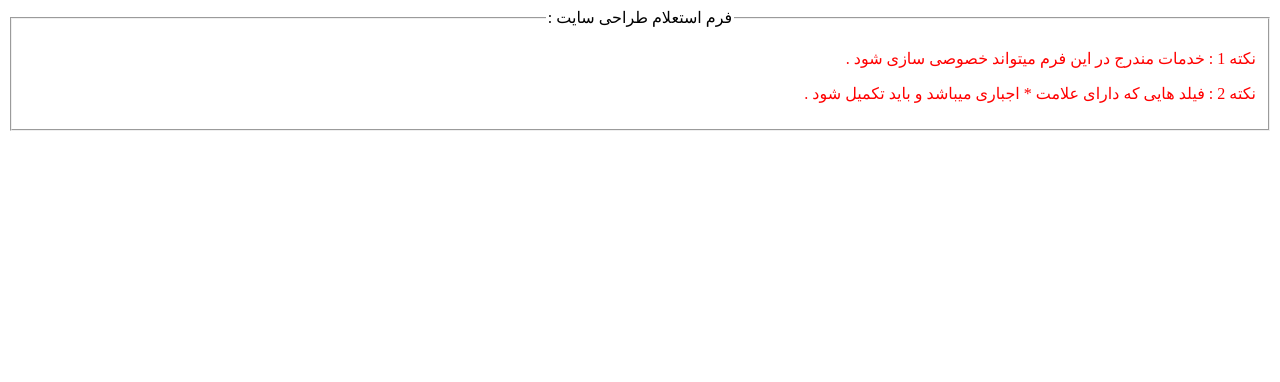
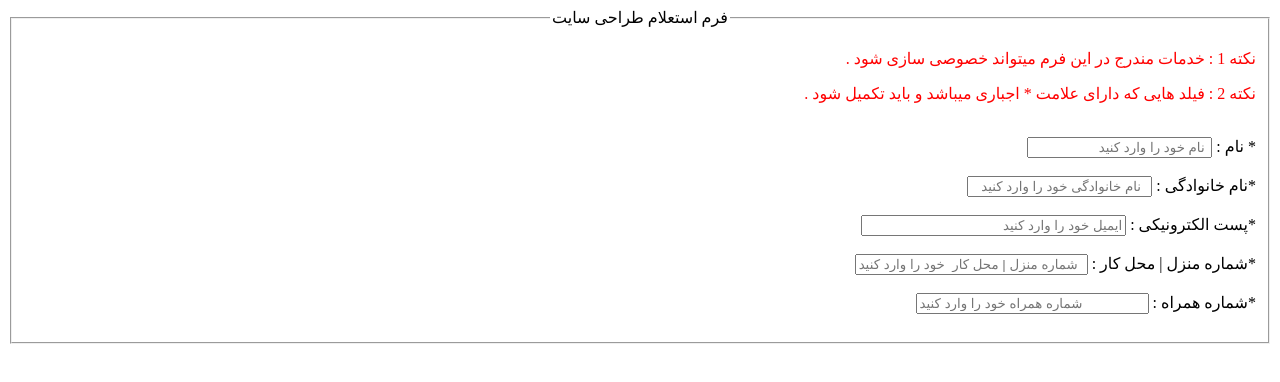
Before and after one commit to hamidst4322/html-form-mini-project, a plain HTML site: page form.html in a window 1280 px wide. Drawn offline with Linux system fonts and the light colour scheme.

Commit message:
Add name and email and numbers

```diff
--- a/form.html
+++ b/form.html
@@ -1,17 +1,66 @@
 <!DOCTYPE html>
 <html lang="fa">
   <head>
-    <meta charset="UTF-8">
-    <meta http-equiv="X-UA-Compatible" content="IE=edge">
-    <meta name="viewport" content="width=device-width, initial-scale=1.0">
+    <meta charset="UTF-8" />
+    <meta http-equiv="X-UA-Compatible" content="IE=edge" />
+    <meta name="viewport" content="width=device-width, initial-scale=1.0" />
     <title>mini-project</title>
   </head>
   <body>
-<form action="" dir="rtl">
+    <form action="" dir="rtl" style="font-size: 1rem">
       <fieldset>
-        <legend style="text-align:center;"> فرم استعلام طراحی سایت :</legend>
-        <p style="color: red; font-size: 1rem;">نکته 1 : خدمات مندرج در این فرم میتواند خصوصی سازی شود .</p>
-        <p style="color: red; font-size: 1rem;">نکته 2 : فیلد هایی که دارای علامت * اجباری میباشد و باید تکمیل شود .</p>
+        <legend style="text-align: center">فرم استعلام طراحی سایت </legend>
+        <p style="color: red; font-size: 1rem">
+          نکته 1 : خدمات مندرج در این فرم میتواند خصوصی سازی شود .
+        </p>
+        <p style="color: red; font-size: 1rem">
+          نکته 2 : فیلد هایی که دارای علامت * اجباری میباشد و باید تکمیل شود .
+        </p>
+        <br />
+        <form action="" style="text-align: center">
+          <label for=""> * نام :</label>
+          <input
+            type="text"
+            name="first name"
+            placeholder=" نام خود را وارد کنید "
+            required
+          />
+          <br /><br />
+          <label for="">*نام خانوادگی :</label>
+          <input
+            type="text"
+            name="last name"
+            placeholder="  نام خانوادگی خود را وارد کنید "
+            required
+          />
+          <br /><br />
+          <label for="">*پست الکترونیکی :</label>
+          <input
+            type="email"
+            name="email"
+            placeholder="ایمیل خود را وارد کنید"
+            required
+          size="30" />
+          <br /><br />
+          <label for="">*شماره منزل | محل کار  :</label>
+          <input
+            type="tel"
+            name="phone2"
+            placeholder="شماره منزل | محل کار  خود را وارد کنید"
+            required
+           size="26"/>
+          <br /><br />
+          <label for="">*شماره
+             همراه :</label>
+          <input
+            type="tel"
+            name="phone"
+            placeholder="شماره همراه خود را وارد کنید"
+        size="26"
+            required
+          />
+          <br /><br />
+        </form>
       </fieldset>
     </form>
   </body>
```
Lines whose indentation alone changed are shown as unchanged.
